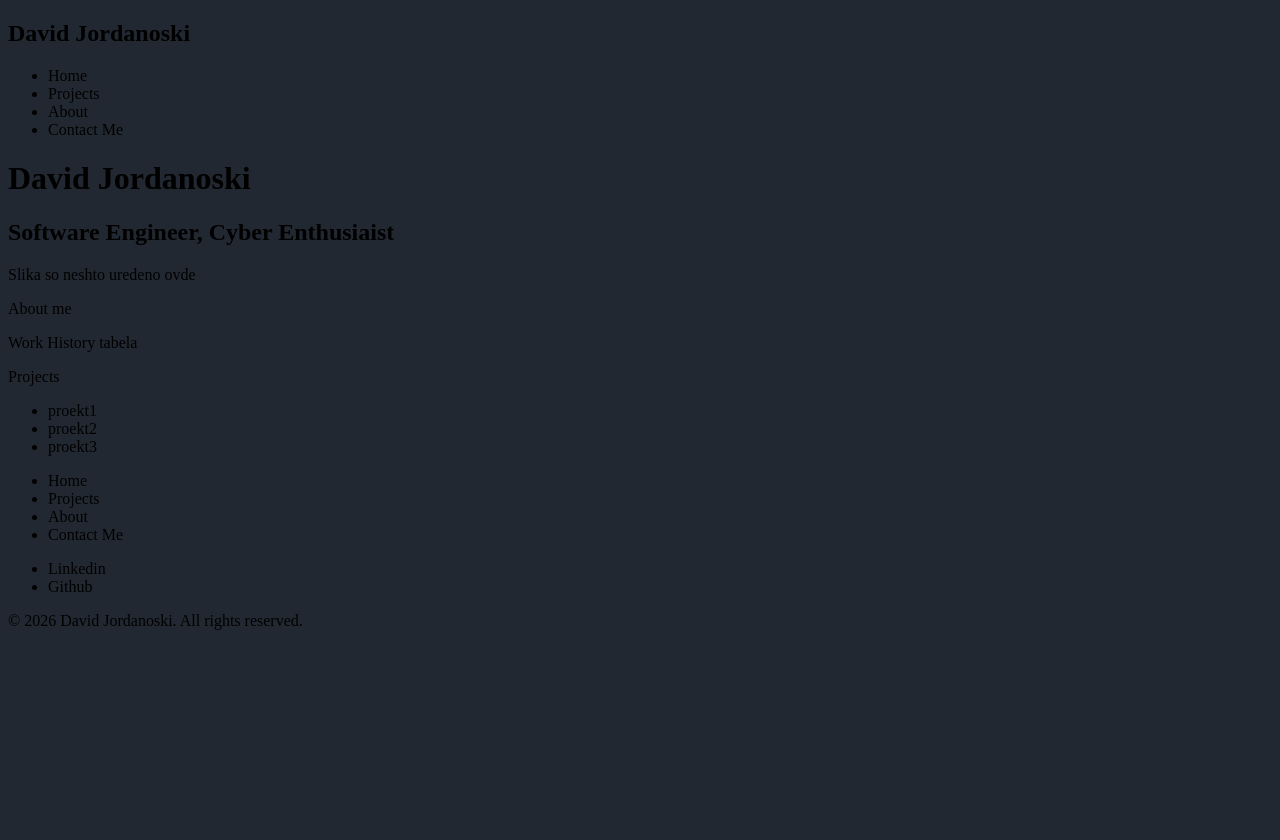
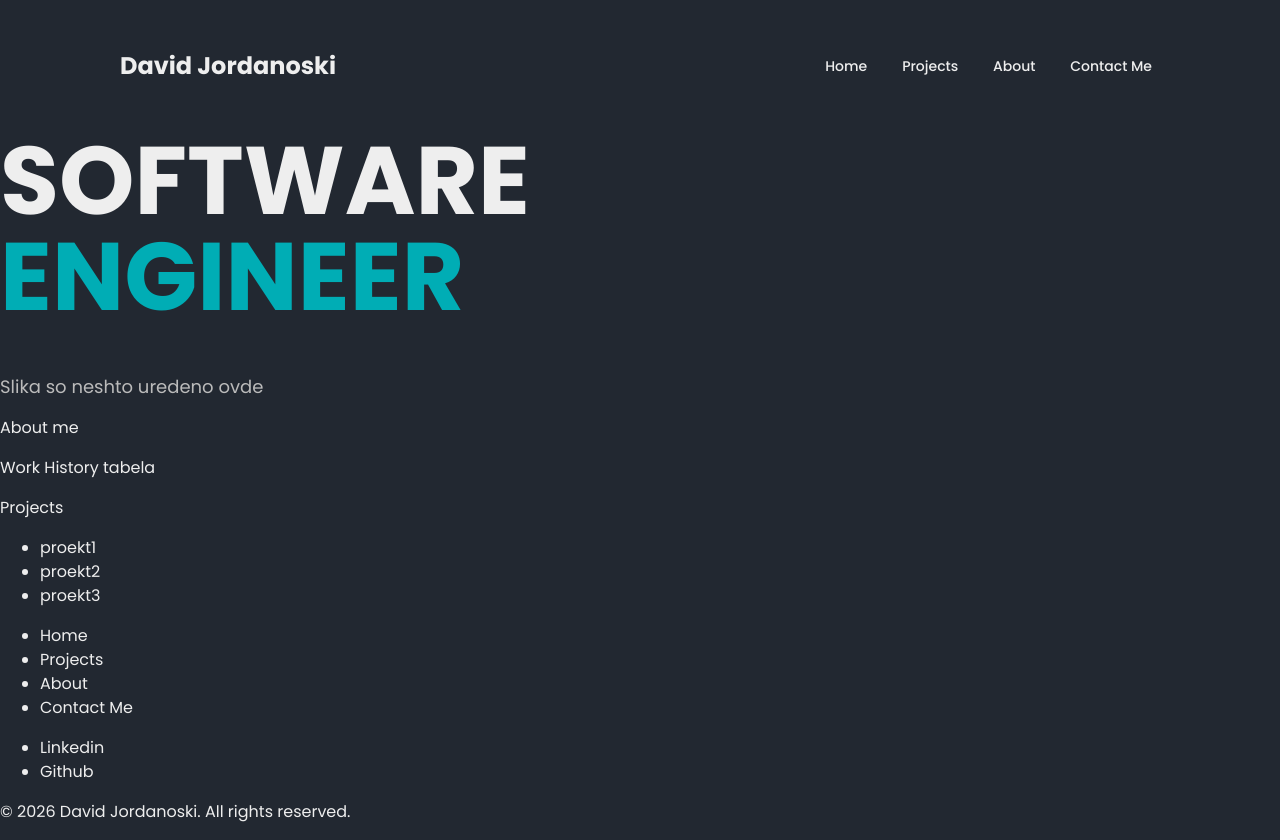
Before and after one commit to jordanoskidavid/next-portfolio, a Next.js app: page / in a window 1280 px wide. Before the commit the page ends 800 px from the top, so only its background shows below. Built offline with nearby package versions, Linux system fonts and the light colour scheme.

Commit message:
Add navbar styling and start the landing styling.

```diff
--- a/src/app/globals.css
+++ b/src/app/globals.css
@@ -1,3 +1,6 @@
 *{
+  font-family: var(--font-poppins), sans-serif;
+}
+body{
     background-color: #222831;
 }
--- a/src/app/layout.tsx
+++ b/src/app/layout.tsx
@@ -1,15 +1,14 @@
+
 import type { Metadata } from "next";
-import { Geist, Geist_Mono } from "next/font/google";
+import {Poppins} from "next/font/google"
+import { ThemeProvider, CssBaseline } from "@mui/material";
 import "./globals.css";
+import theme from "../theme";
 
-const geistSans = Geist({
-  variable: "--font-geist-sans",
+const poppins = Poppins({
+  variable: "--font-poppins",
   subsets: ["latin"],
-});
-
-const geistMono = Geist_Mono({
-  variable: "--font-geist-mono",
-  subsets: ["latin"],
+  weight: ["400", "500", "600", "700"],
 });
 
 export const metadata: Metadata = {
@@ -24,8 +23,11 @@ export default function RootLayout({
 }>) {
   return (
     <html lang="en">
-      <body className={`${geistSans.variable} ${geistMono.variable}`}>
-        {children}
+      <body className={poppins.variable}>
+        <ThemeProvider theme={theme}>
+          <CssBaseline />
+          {children}
+        </ThemeProvider>
       </body>
     </html>
   );
--- a/src/app/page.tsx
+++ b/src/app/page.tsx
@@ -1,3 +1,4 @@
+'use client';
 import About from "@/components/About";
 import Footer from "@/components/Footer";
 import Landing from "@/components/LandingPage";
--- a/src/components/LandingPage.tsx
+++ b/src/components/LandingPage.tsx
@@ -1,12 +1,37 @@
-export default function Landing(){
-    return(
-        <>
-        <h1>David Jordanoski</h1>
-        <h2>Software Engineer, Cyber Enthusiaist</h2>
+'use client';
+import { Box, Typography } from '@mui/material';
 
+export default function Landing() {
+  return (
+    <Box
+      sx={{
+        display: 'flex',
+        flexDirection: 'column',
+        alignItems: 'flex-start', // align left
+        gap: '48px',
+        p: 0, // no padding
+      }}
+    >
+      <Typography
+        variant="h2"
+        sx={{
+          fontSize: '96px',
+          fontWeight: 'bold',
+          textAlign: 'left',
+          display:'inline-block',
+          textTransform:'uppercase',
+          lineHeight: 1,
+        }}
+      >
+        Software <br />
+          <Box component="span" sx={{ color: 'primary.main' }}>
+            Engineer
+          </Box>
+      </Typography>
 
-        {/* Sliki ovdeka*/}
-        <p>Slika so neshto uredeno ovde</p>
-        </>
-    );
+      <Typography sx={{ fontSize: '18px', color: 'text.secondary' }}>
+        Slika so neshto uredeno ovde
+      </Typography>
+    </Box>
+  );
 }
--- a/src/components/Navbar.tsx
+++ b/src/components/Navbar.tsx
@@ -1,15 +1,28 @@
+'use client';
+import Box from "@mui/material/Box";
+import Button from "@mui/material/Button";
+import Toolbar from "@mui/material/Toolbar";
+import Typography from "@mui/material/Typography";
+
 export default function Navbar(){
     return(
-        <>
-        <h2>David Jordanoski</h2>
+         <Toolbar
+      sx={{
+        display: 'flex',
+        justifyContent: 'space-between',
+        width: '100%',
+        boxSizing: 'border-box',
+        textTransform: 'none',
+        backgroundColor:'transparent'
+      }}>
+      <Typography sx={{ fontSize: "24px",  px: '96px',py: '48px', fontWeight:'bold' }}>David Jordanoski</Typography>
 
-        <ul>
-            <li>Home</li>
-            <li>Projects</li>
-            <li>About</li>
-            <li>Contact Me</li>
-        </ul>
-
-        </>
+      <Box sx={{ display: 'flex', gap: 2,  px: '96px', py: '48px'}} color="text.primary">
+        <Button color="inherit" sx={{textTransform:'none'}}>Home</Button>
+        <Button color="inherit" sx={{textTransform:'none'}}>Projects</Button>
+        <Button color="inherit" sx={{textTransform:'none'}}>About</Button>
+        <Button color="inherit" sx={{textTransform:'none'}}>Contact Me</Button>
+      </Box>
+    </Toolbar>
     );
 }
--- /dev/null
+++ b/src/theme.ts
@@ -0,0 +1,30 @@
+'use client';
+
+import { createTheme } from '@mui/material/styles';
+
+const theme = createTheme({
+  palette: {
+    mode: 'dark',
+    background: {
+      default: '#222831',
+      paper: '#393E46',
+    },
+    text: {
+      primary: '#EEEEEE',
+      secondary: '#BBBBBB',
+    },
+    primary: {
+      main: '#00ADB5',
+    },
+    secondary: {
+      main: '#393E46',
+    },
+
+  },
+  typography: {
+    fontFamily: 'var(--font-poppins), sans-serif',
+  },
+
+});
+
+export default theme;
```
Also changed, not shown: package.json (+8 -4 lines), 1 other file (tests, documents, lock files or other folders).
